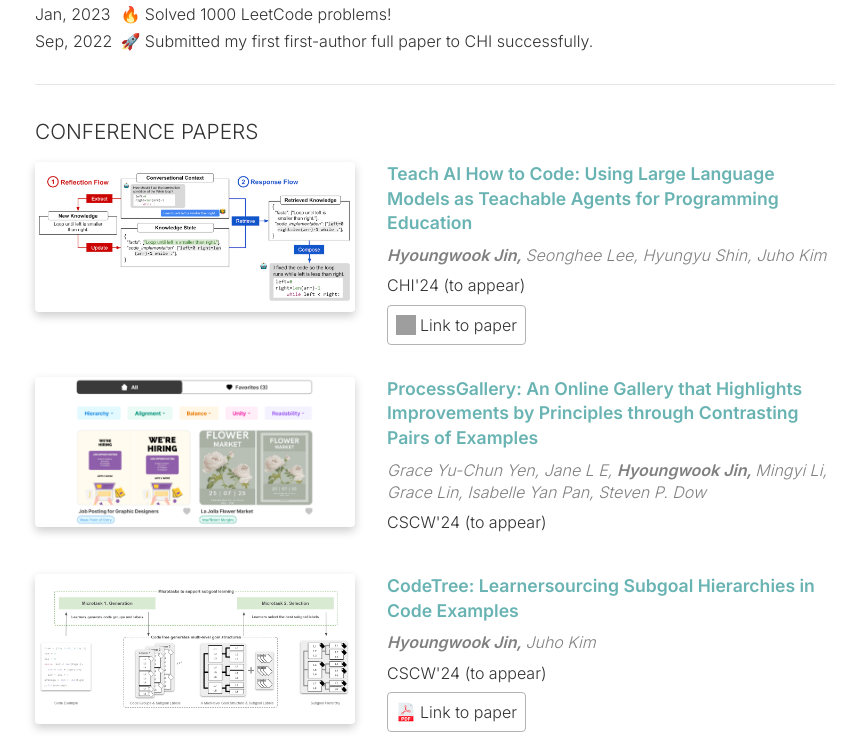
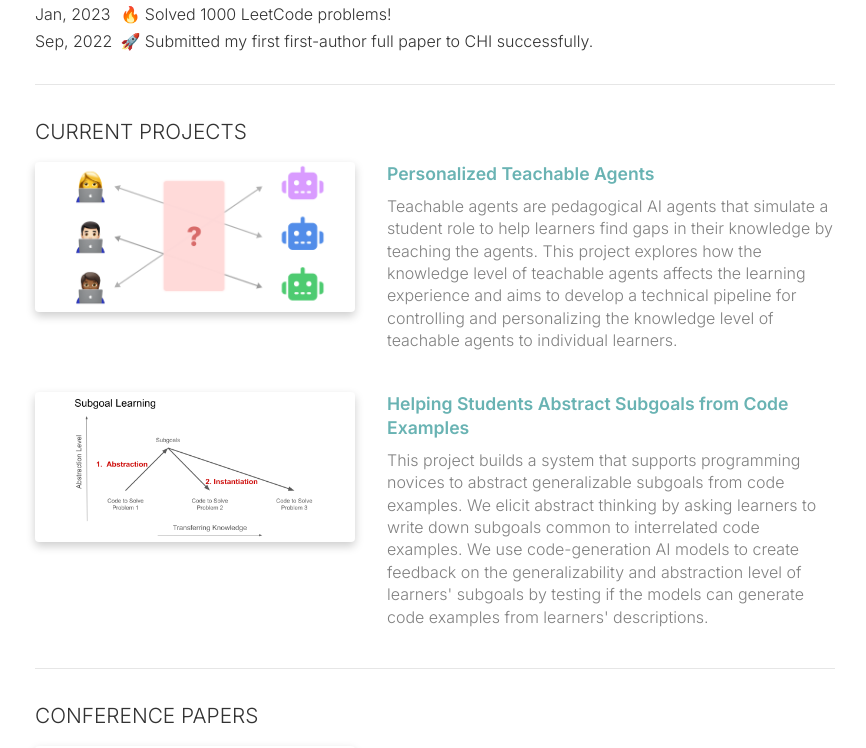
Before and after one commit to jhw123/jhw123.github.com, a Next.js app: page / in a window 1280 px wide. Shown: the part 546-1294 px from the top of the page, without its empty margins (205-1071 px from the left). Built offline with nearby package versions, Linux system fonts and the light colour scheme; grey boxes are pictures that could not be loaded.

Commit message:
🌱 add current project information

```diff
--- a/src/data/project.ts
+++ b/src/data/project.ts
@@ -16,4 +16,19 @@ class Project {
   }
 }
 
-export const PROJECTS = DataUtil.sortByTime([])
+export const PROJECTS = DataUtil.sortByTime([
+  new Project({
+    title: 'Personalized Teachable Agents',
+    startDate: new Date(2023, 12),
+    imagePath: '/projects/personalized-teachable-agents.png',
+    description:
+      'Teachable agents are pedagogical AI agents that simulate a student role to help learners find gaps in their knowledge by teaching the agents. This project explores how the knowledge level of teachable agents affects the learning experience and aims to develop a technical pipeline for controlling and personalizing the knowledge level of teachable agents to individual learners.',
+  }),
+  new Project({
+    title: 'Helping Students Abstract Subgoals from Code Examples',
+    startDate: new Date(2023, 11),
+    imagePath: '/projects/subgoal-learning.png',
+    description:
+      "This project builds a system that supports programming novices to abstract generalizable subgoals from code examples. We elicit abstract thinking by asking learners to write down subgoals common to interrelated code examples. We use code-generation AI models to create feedback on the generalizability and abstraction level of learners' subgoals by testing if the models can generate code examples from learners' descriptions.",
+  }),
+])
```
Also changed, not shown: public/projects/personalized-teachable-agents.png (added), public/projects/subgoal-learning.png (added).
